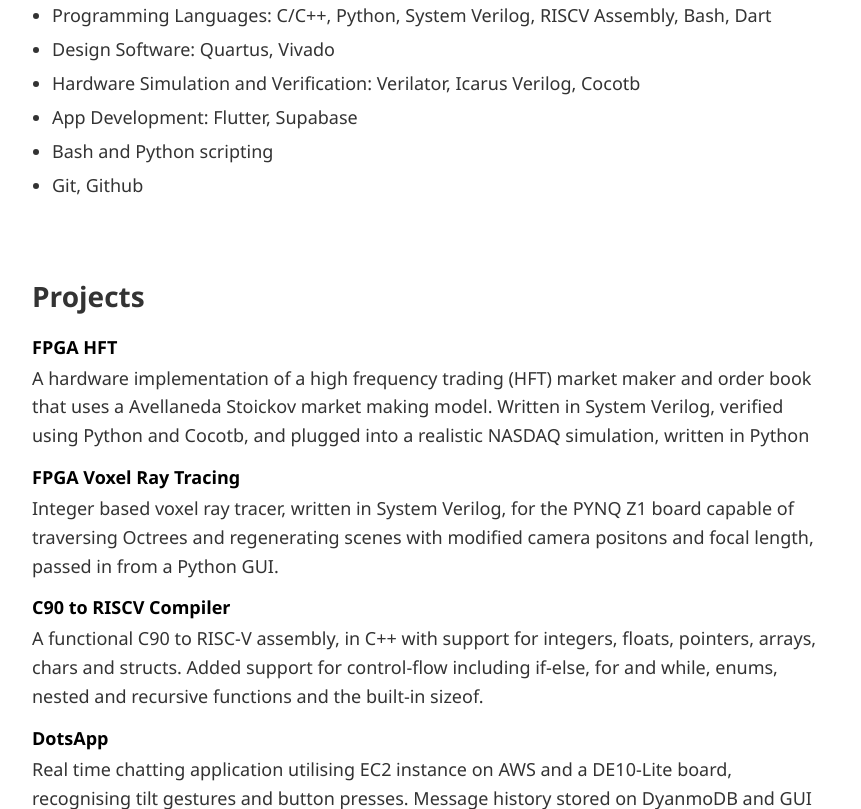
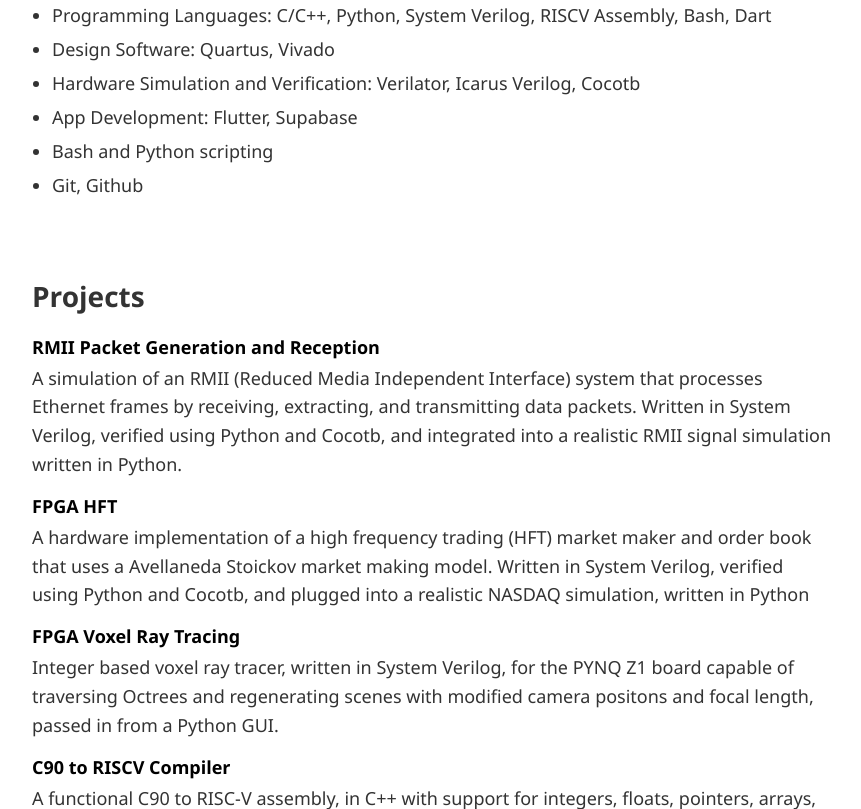
Before and after one commit to sne-samal/portfolio, a plain HTML site: page index.html in a window 1280 px wide. Shown: the part 396-1205 px from the top of the page, without its empty margins (208-1069 px from the left). Drawn offline with Linux system fonts and the light colour scheme.

Commit message:
updated project list + cv

```diff
--- a/index.html
+++ b/index.html
@@ -48,6 +48,10 @@
         <h2>Projects</h2>
         <ul class="projects-list">
             <li>
+                <a href="https://github.com/sne-samal/RMII-pack-recv-gen" target="_blank">RMII Packet Generation and Reception</a>
+                <p>A simulation of an RMII (Reduced Media Independent Interface) system that processes Ethernet frames by receiving, extracting, and transmitting data packets. Written in System Verilog, verified using Python and Cocotb, and integrated into a realistic RMII signal simulation written in Python.</p>
+            </li>
+            <li>
                 <a href="https://github.com/r0n1tr/HFT/tree/main" target="_blank">FPGA HFT</a>
                 <p>A hardware implementation of a high frequency trading (HFT) market maker and order book that uses a Avellaneda Stoickov market making model. Written in System Verilog, verified using Python and Cocotb, and plugged into a realistic NASDAQ simulation, written in Python</p>
             </li>
```
Also changed, not shown: 1 other file.
